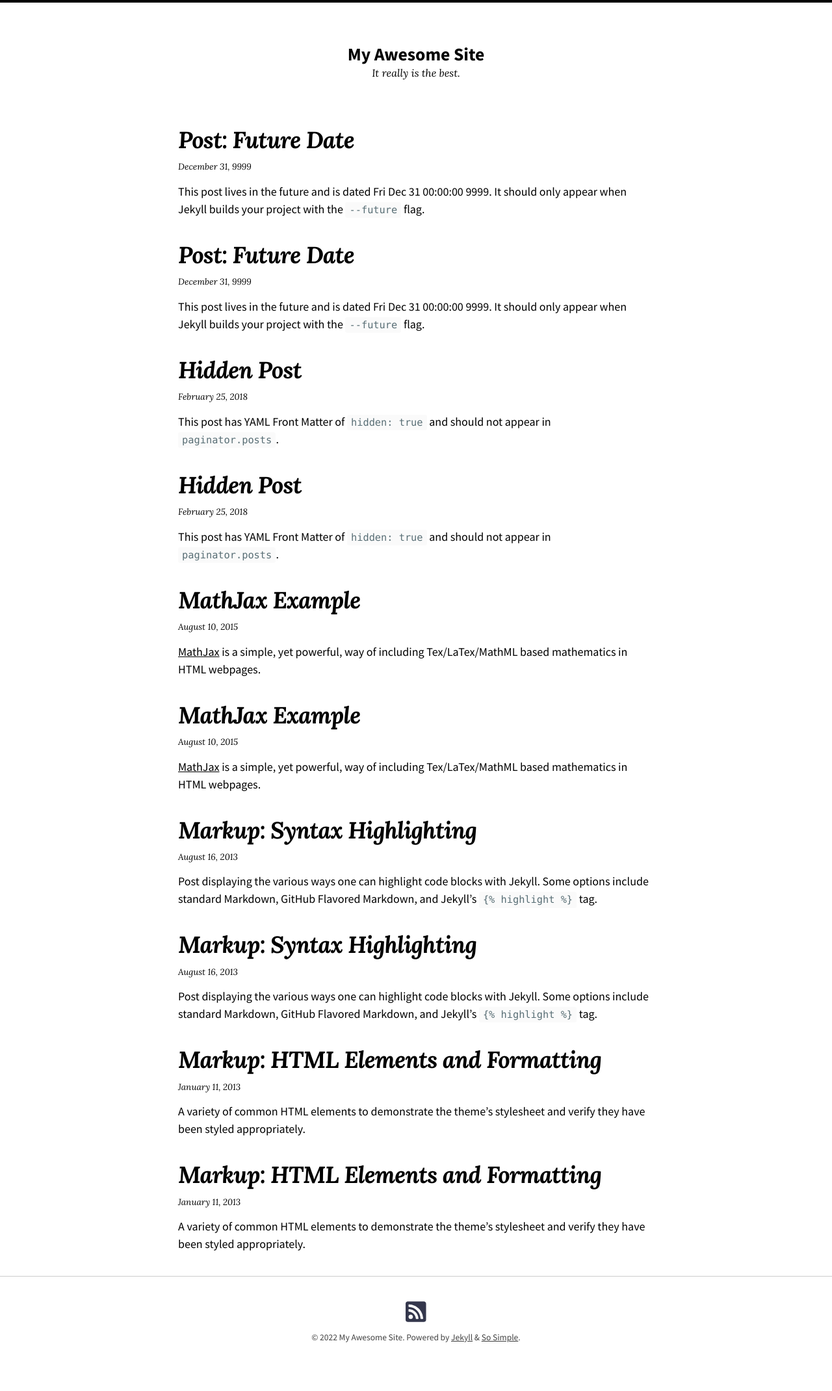
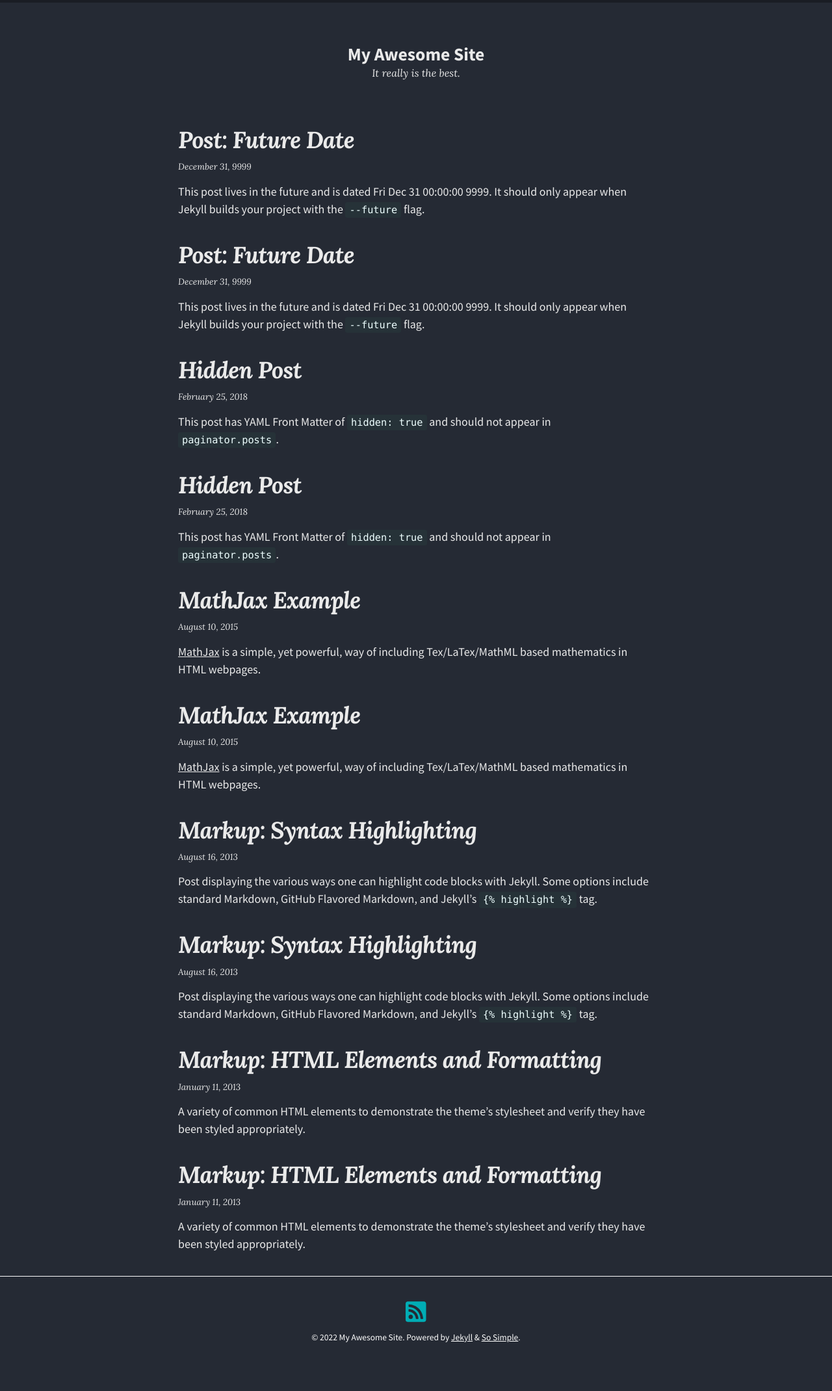
Before and after one commit to min1378/min1378.github.io, a Jekyll site: the page built from index.md, in a window 1280 px wide. Shown: the whole page at 65% size. Built offline with Jekyll 4.4.1, drawn with Linux system fonts in a browser that asks for light colours; nearby versions of some CDN libraries.

Commit message:
change skin

```diff
--- a/_config.yml
+++ b/_config.yml
@@ -15,7 +15,7 @@
 # in the templates via {{ site.myvariable }}.
 theme: jekyll-theme-so-simple
 # remote_theme: mmistakes/so-simple-theme
-skin: "/assets/css/skins/default.css"
+skin: "/assets/css/skins/dark.css"
 locale: en-US
 title: "My Awesome Site"
 description: "It really is the best."
```
